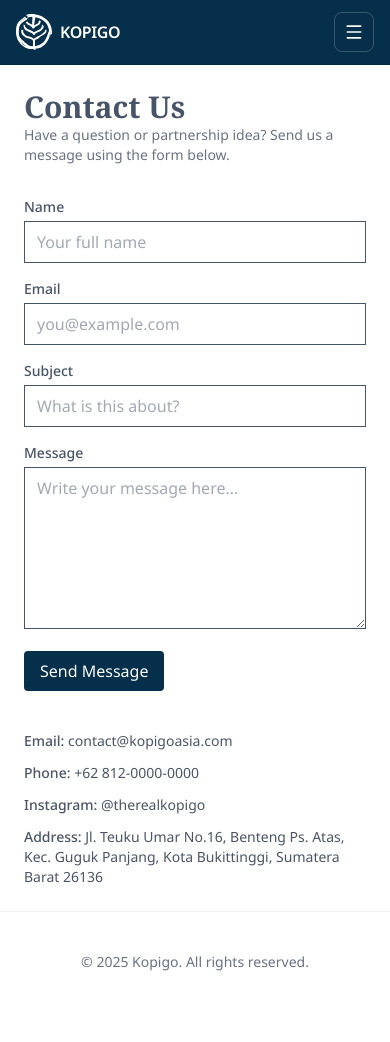
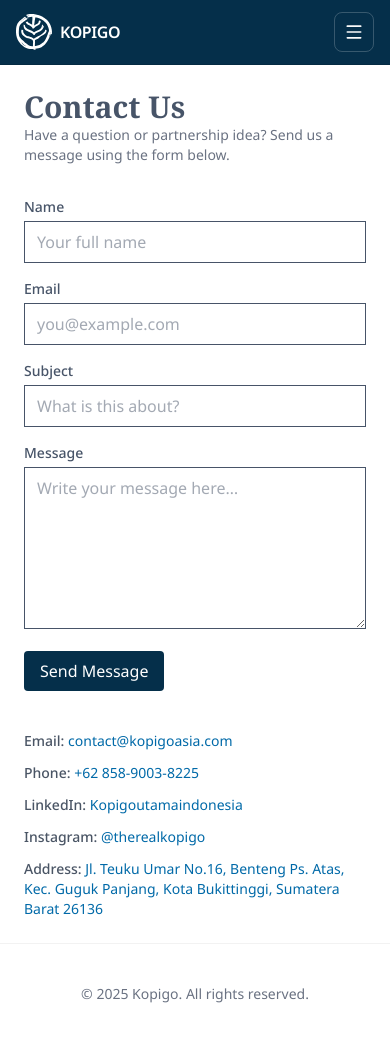
Before and after one commit to YasserAkmal/kopigo, a Next.js app: page /contactus in a window 390 px wide. Before the commit the page ends 1012 px from the top, so only its background shows below. Built offline with nearby package versions, Linux system fonts and the light colour scheme.

Commit message:
feat: Update contact information with clickable links for email, phone, LinkedIn, Instagram, and address

```diff
--- a/src/app/contactus/page.tsx
+++ b/src/app/contactus/page.tsx
@@ -204,18 +204,61 @@ export default function ContactPage() {
           {/* Static contact info */}
           <section className="mt-10 grid gap-3 text-sm text-gray-600">
             <div>
-              <span className="font-medium">Email:</span> contact@kopigoasia.com
+              <span className="font-medium">Email: </span>
+              <a
+                href="mailto:contact@kopigoasia.com"
+                className="text-sky-700 hover:underline"
+              >
+                contact@kopigoasia.com
+              </a>
             </div>
+
             <div>
-              <span className="font-medium">Phone:</span> +62 812-0000-0000
+              <span className="font-medium">Phone: </span>
+              <a
+                href="https://wa.me/6285890038225"
+                target="_blank"
+                className="text-sky-700 hover:underline"
+              >
+                +62&nbsp;858-9003-8225
+              </a>
             </div>
+
             <div>
-              <span className="font-medium">Instagram:</span> @therealkopigo
+              <span className="font-medium">LinkedIn: </span>
+              <a
+                href="https://www.linkedin.com/company/kopigoutamaindonesia"
+                target="_blank"
+                rel="noopener noreferrer"
+                className="text-sky-700 hover:underline"
+              >
+                Kopigoutamaindonesia
+              </a>
             </div>
+
             <div>
-              <span className="font-medium">Address:</span> Jl. Teuku Umar
-              No.16, Benteng Ps. Atas, Kec. Guguk Panjang, Kota Bukittinggi,
-              Sumatera Barat 26136
+              <span className="font-medium">Instagram: </span>
+              <a
+                href="https://www.instagram.com/therealkopigo"
+                target="_blank"
+                rel="noopener noreferrer"
+                className="text-sky-700 hover:underline"
+              >
+                @therealkopigo
+              </a>
+            </div>
+
+            <div>
+              <span className="font-medium">Address: </span>
+              <a
+                href="https://www.google.com/maps/place/K+O+P+I+G+O/@-0.3031384,100.3624037,17z/data=!3m1!4b1!4m6!3m5!1s0x2fd539f41bca7507:0xdb1d47323bbe5b9e!8m2!3d-0.3031384!4d100.3672746!16s%2Fg%2F11gmxpg671?entry=ttu&g_ep=EgoyMDI1MTAxNC4wIKXMDSoASAFQAw%3D%3D"
+                target="_blank"
+                rel="noopener noreferrer"
+                className="text-sky-700 hover:underline"
+              >
+                Jl. Teuku Umar No.16, Benteng Ps. Atas, Kec. Guguk Panjang, Kota
+                Bukittinggi, Sumatera Barat 26136
+              </a>
             </div>
           </section>
         </section>
```
